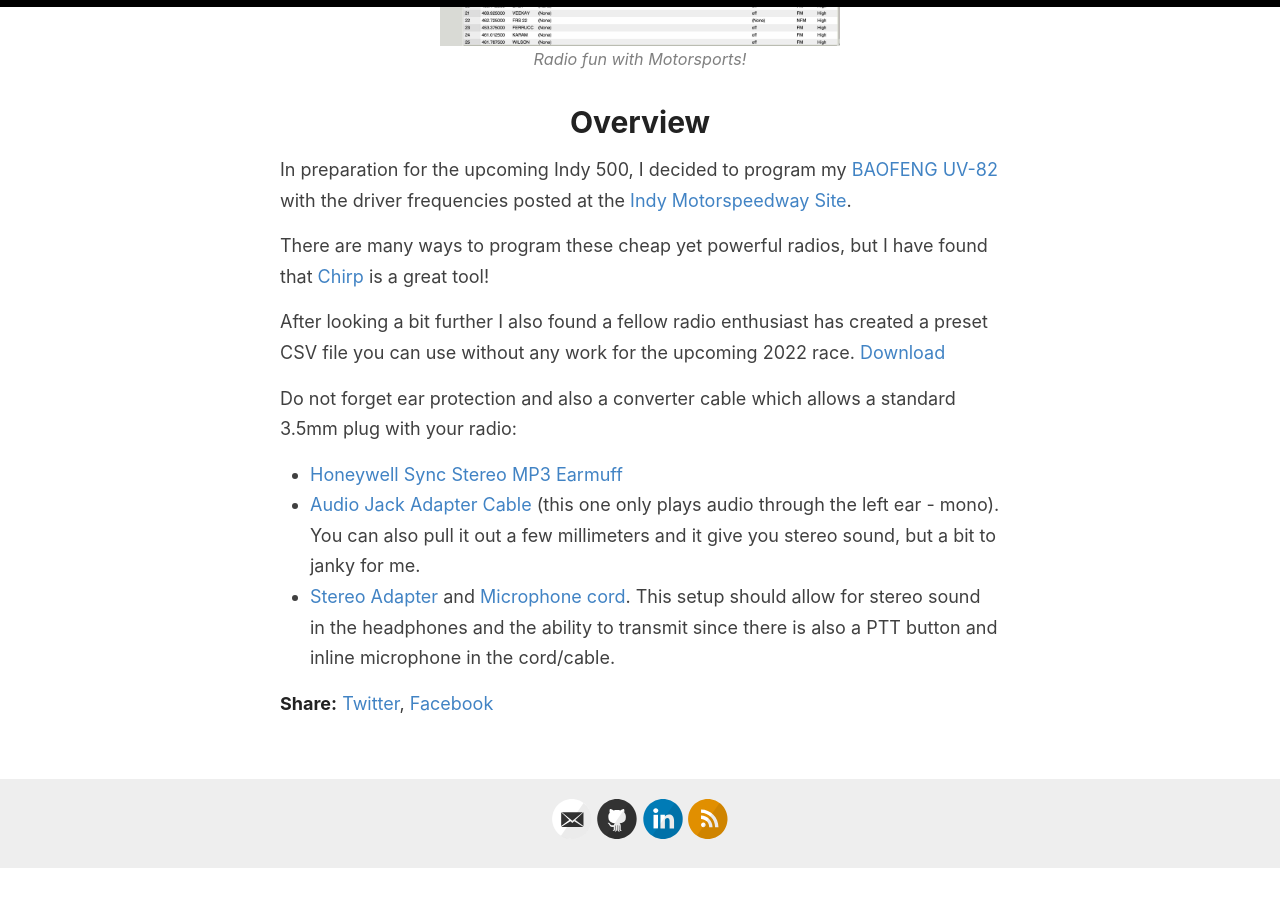
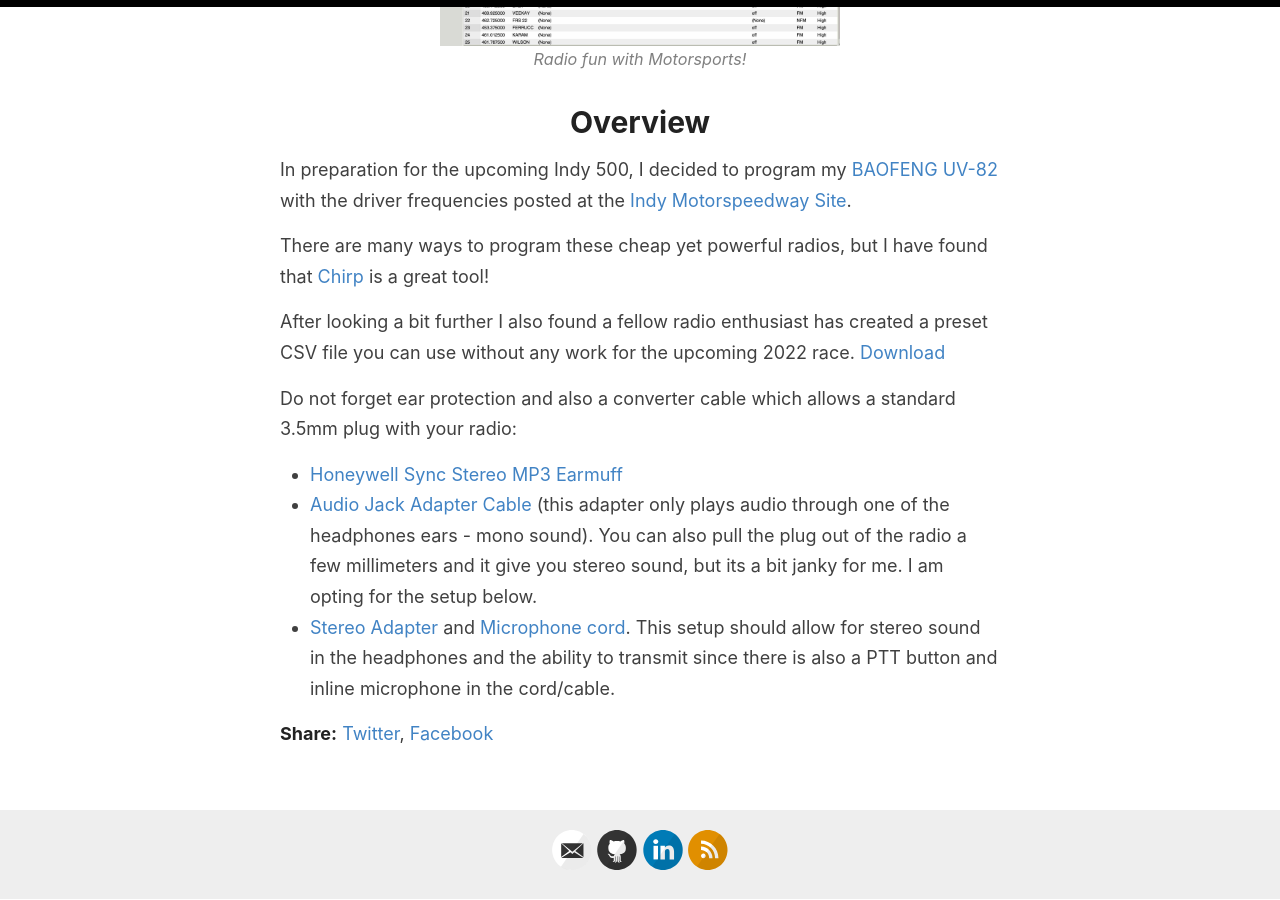
Before and after one commit to dustinsterk/dustinsterk.github.io, a Jekyll site: the page built from _posts/2022-05-22-Chirp-HAM-Scanners.md, in a window 1280 px wide and 900 px high, scrolled down 573 px. Built offline with Jekyll 4.4.1, drawn with Linux system fonts in a browser that asks for light colours; our own code applies the rules of GitHub Pages for plain Markdown files; comment, search, counter and statistics services are not loaded; before the commit the page ends 1442 px from its top, so only the background shows below that.

Commit message:
Update 2022-05-22-Chirp-HAM-Scanners.md

```diff
--- a/_posts/2022-05-22-Chirp-HAM-Scanners.md
+++ b/_posts/2022-05-22-Chirp-HAM-Scanners.md
@@ -19,5 +19,5 @@
 
 Do not forget ear protection and also a converter cable which allows a standard 3.5mm plug with your radio:
 - [Honeywell Sync Stereo MP3 Earmuff](https://www.amazon.com/dp/B004U4A5RU){:target="_blank"}
-- [Audio Jack Adapter Cable](https://www.amazon.com/dp/B071LJJ6VG){:target="_blank"} (this one only plays audio through the left ear - mono).  You can also pull it out a few millimeters and it give you stereo sound, but a bit to janky for me.
+- [Audio Jack Adapter Cable](https://www.amazon.com/dp/B071LJJ6VG){:target="_blank"} (this adapter only plays audio through one of the headphones ears - mono sound).  You can also pull the plug out of the radio a few millimeters and it give you stereo sound, but its a bit janky for me.  I am opting for the setup below.
 - [Stereo Adapter](https://www.amazon.com/gp/product/B019YJMRZS){:target="_blank"} and [Microphone cord](https://www.amazon.com/gp/product/B096TNRBGQ){:target="_blank"}.  This setup should allow for stereo sound in the headphones and the ability to transmit since there is also a PTT button and inline microphone in the cord/cable.
```
